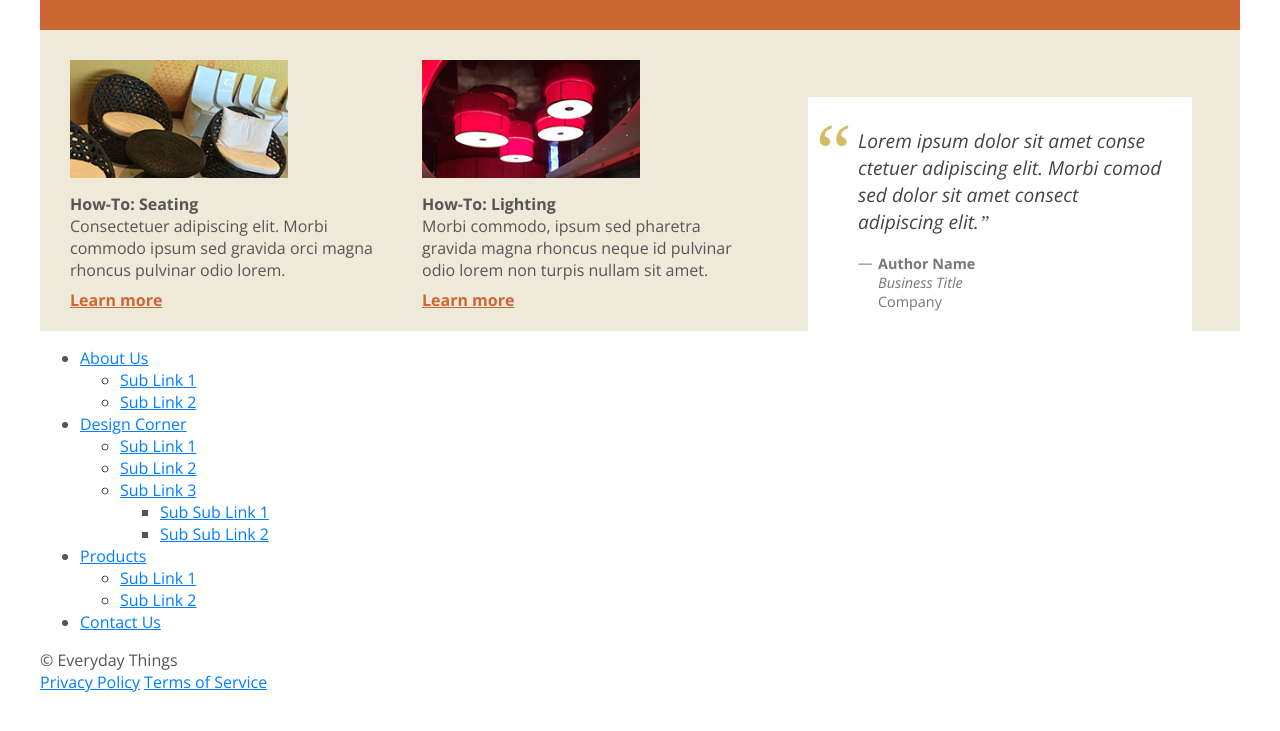
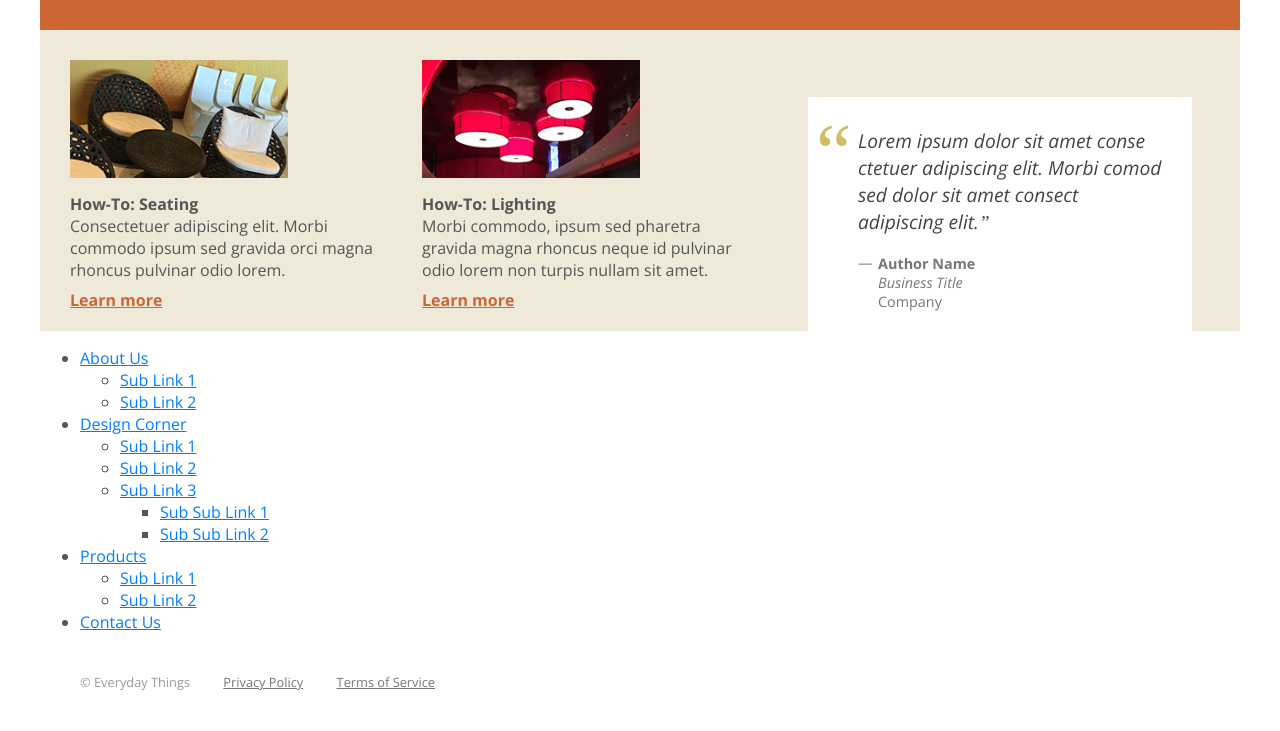
Before and after one commit to Benjaminhaesemeyer/lynda-creating-a-responisive-web-design, a plain HTML site: page index.html in a window 1280 px wide. Shown: the part 972-1703 px from the top of the page. Before the commit the page ends 1665 px from the top, so only its background shows below. Drawn offline with nearby package versions, Linux system fonts and the light colour scheme.

Commit message:
footer styled

```diff
--- a/css/screen.css
+++ b/css/screen.css
@@ -98,3 +98,11 @@ section.how-to blockquote::before {
 }
 section.how-to blockquote p.quote::after { content: '\201d'; font-family: serif;}
 section.how-to blockquote p.credit::before {content: '\2014'; position: absolute; top: -1px; left: 0;}
+
+/* Foooter */
+
+footer { font-size: .8em; margin: 40px; color: #999; }
+footer .content { display: inline; }
+footer a { margin-left: 30px; color: #777; }
+footer a:visited { color: #777; }
+footer a:hover { color: #000; }
```
